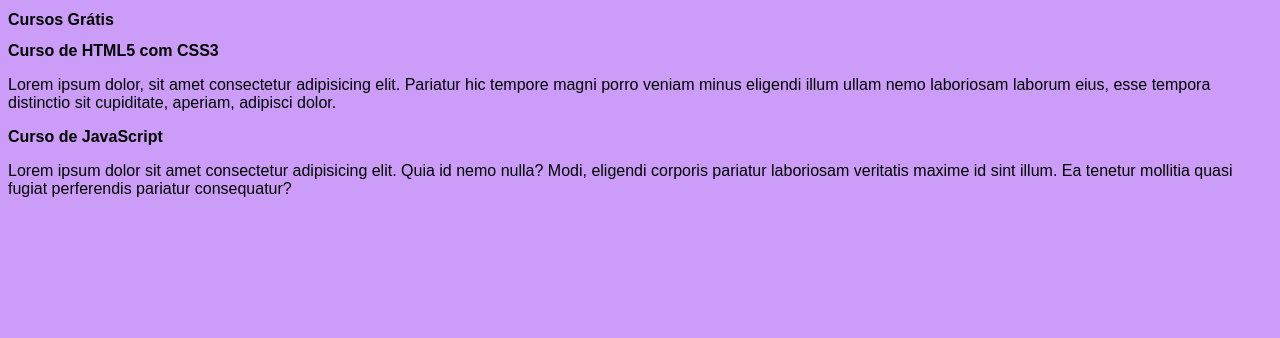
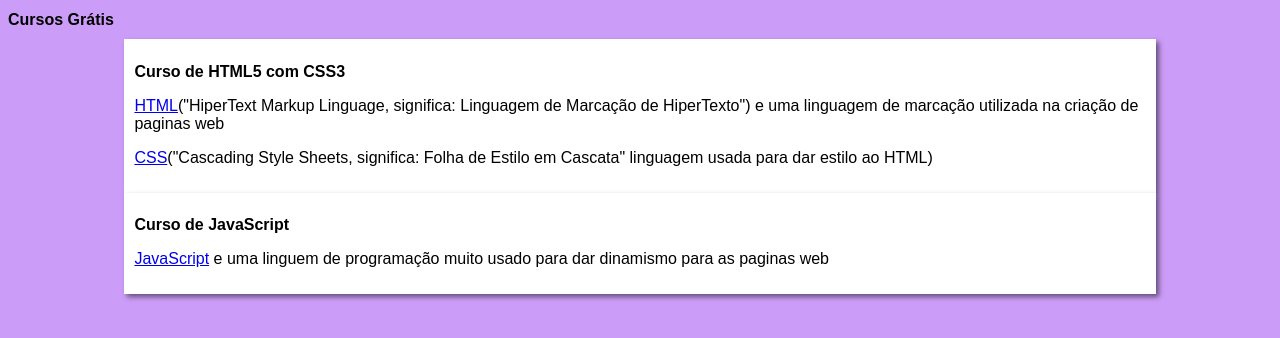
Before and after one commit to yru1/meu-projeto, a plain HTML site: page index.html in a window 1280 px wide. Drawn offline with Linux system fonts and the light colour scheme.

Commit message:
melhorada

```diff
--- a/index.html
+++ b/index.html
@@ -13,12 +13,13 @@
 
     <article>
         <h2>Curso de HTML5 com CSS3</h2>
-        <p>Lorem ipsum dolor, sit amet consectetur adipisicing elit. Pariatur hic tempore magni porro veniam minus eligendi illum ullam nemo laboriosam laborum eius, esse tempora distinctio sit cupiditate, aperiam, adipisci dolor.</p>
+        <p><a href="https://youtube.com/playlist?list=PLHz_AreHm4dlAnJ_jJtV29RFxnPHDuk9o&si=RSSyWKRRIhBmRNAr" target="_blank">HTML</a>("HiperText Markup Linguage, significa: Linguagem de Marcação de HiperTexto") e uma linguagem de marcação utilizada na criação de paginas web </p>
+        <p><a href="https://youtube.com/playlist?list=PLHz_AreHm4dlAnJ_jJtV29RFxnPHDuk9o&si=RSSyWKRRIhBmRNAr" target="_blank">CSS</a>("Cascading Style Sheets, significa: Folha de Estilo em Cascata"  linguagem usada para dar estilo ao HTML)</p>
     </article>
 
     <article>
         <h2>Curso de JavaScript</h2>
-        <p>Lorem ipsum dolor sit amet consectetur adipisicing elit. Quia id nemo nulla? Modi, eligendi corporis pariatur laboriosam veritatis maxime id sint illum. Ea tenetur mollitia quasi fugiat perferendis pariatur consequatur?</p>
+        <p><a href="https://www.youtube.com/playlist?list=PLHz_AreHm4dlsK3Nr9GVvXCbpQyHQl1o1" target="_blank">JavaScript</a> e uma linguem de programação muito usado para dar dinamismo para as paginas web</p>
     </article>
 
 </body>
--- a/stilos/style.css
+++ b/stilos/style.css
@@ -9,9 +9,9 @@ body {
     background-color: rgb(204, 157, 248)
 }
 
-main {
-    background-color: white;
-    width: 500px;
+article {
+    background-color: rgb(255, 255, 255);
+    width: 80%;
     margin: auto;
     padding: 10px;
     box-shadow: 3px 3px 5px rgba(0, 0, 0, 0.500);
```
Also changed, not shown: 1 other file.
